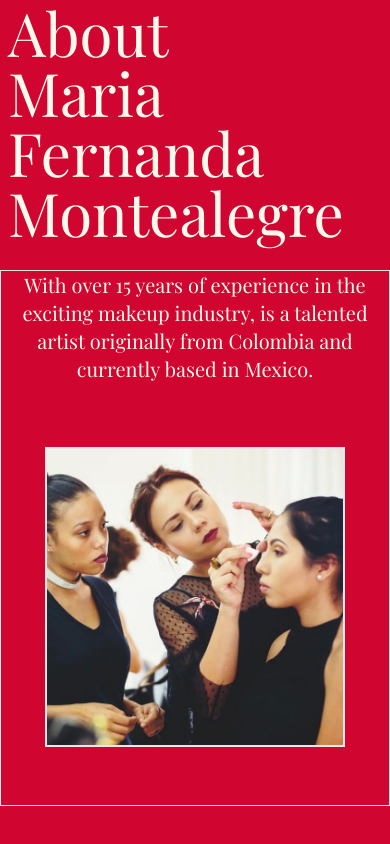
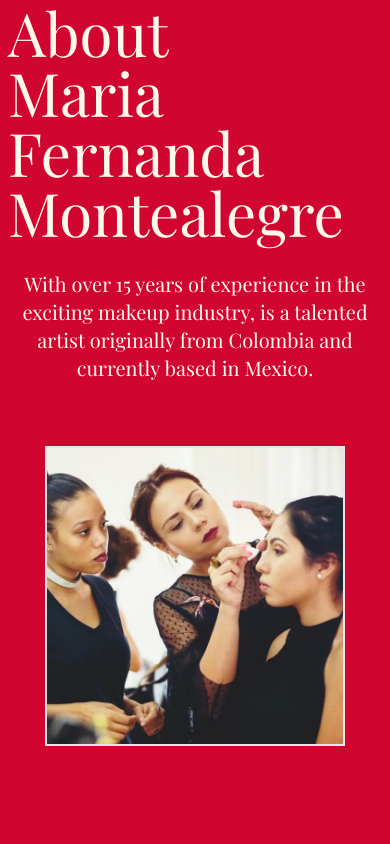
Before and after one commit to 0xdeeznode/makeupcancun, a Next.js app: page / in a window 390 px wide. Shown: the part 3682-4526 px from the top of the page. Built offline with nearby package versions, Linux system fonts and the light colour scheme; a web font is replaced by a local one.

Commit message:
team section responsive adapt | small change remove one border

```diff
--- a/components/sub/horizontal/HScroller.jsx
+++ b/components/sub/horizontal/HScroller.jsx
@@ -132,8 +132,7 @@ const About = () => {
           </ul>
         </div>
 
-
-        <div className='col-span-3 row-span-2  flex flex-col gap-16 items-center border sm:col-span-1 sm:row-span-3 sm:gap-5'>
+        <div className='col-span-3 row-span-2  flex flex-col gap-16 items-center sm:col-span-1 sm:row-span-3 sm:gap-5'>
           <p className='text-xl sm:text-3xl text-center text-blanco font-playFair'>{AboutText.firts.main}</p>
           <div className='w-[300px] h-[300px] sm:w-[400px] sm:h-[400px] mx-auto border-2 overflow-hidden'>
             <Image className='hover:scale-105 ease-in-out duration-500' src='/mfmAbout.jpg' alt='Makeup artist Mafer Montealegre picture two' width={400} height={400} />
```
